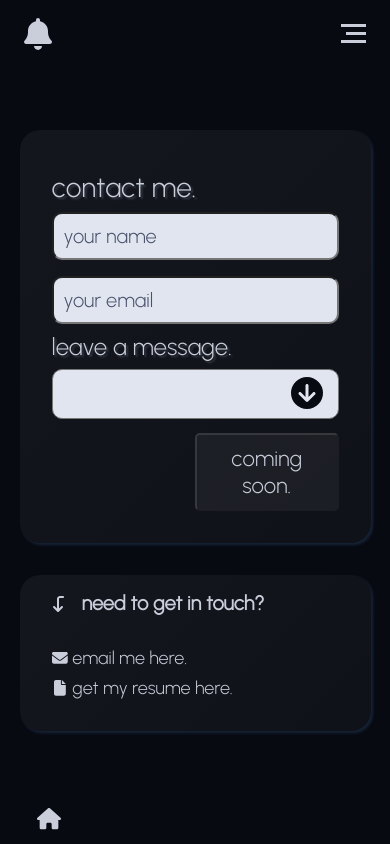
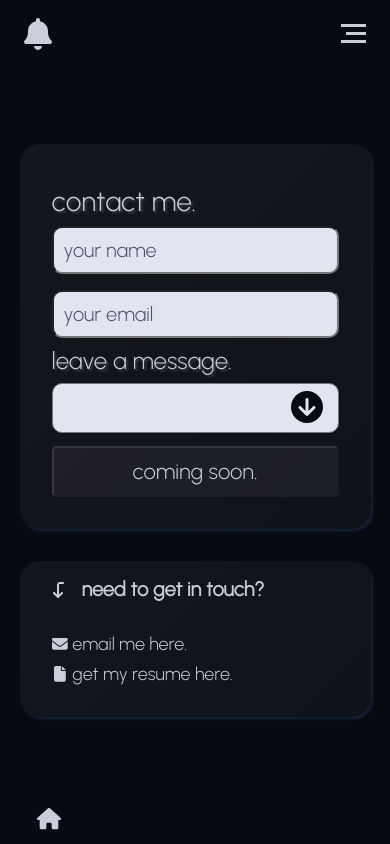
Before and after one commit to elliottdombrowski/portfolio-mern, a React (Create React App) app in the folder client/: page /contact in a window 390 px wide. Built offline with nearby package versions, Linux system fonts and the light colour scheme.

Commit message:
added more expansive media queries to contact page

```diff
--- a/client/src/pages/contact/query.scss
+++ b/client/src/pages/contact/query.scss
@@ -14,9 +14,9 @@
   .contact-wrapper {
     width: 45%;
 
-    .temp-contact-wrapper {
-      .temp-right {
-        text-align: right;
+    .contact-form {
+      .submit-btn {
+        padding: 10px 5px;
       }
     }
   }
@@ -25,12 +25,24 @@
 @media all and (max-width: 768px) {
   .contact-wrapper {
     width: 50%;
+
+    .contact-form {
+      .submit-btn {
+        width: 100%;
+      }
+    }
   }
 }
 
 @media all and (max-width: 600px) {
   .contact-wrapper {
-    width: 60%;
+    width: 70%;
+  }
+}
+
+@media all and (max-width: 700px) {
+  .contact-wrapper {
+    width: 80%;
   }
 }
 
```
